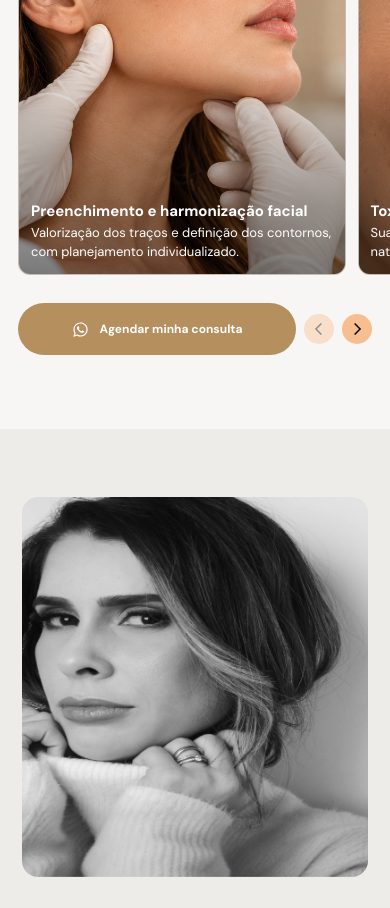
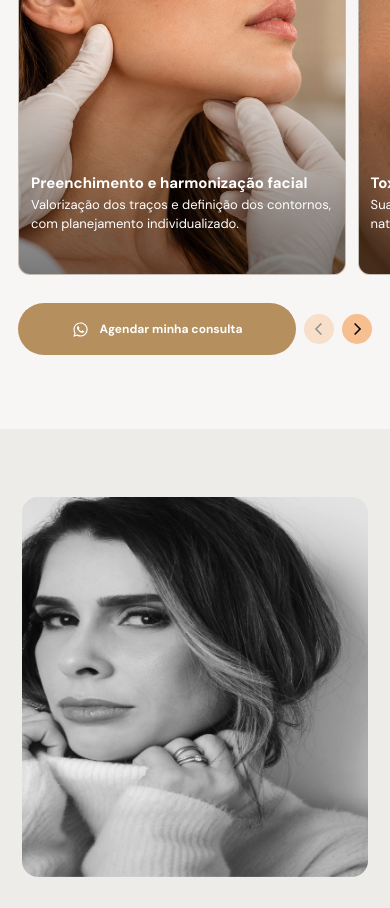
Before and after one commit to Anacruz-dermato/site, a React (Vite) app: page / in a window 390 px wide. Shown: the part 3700-4608 px from the top of the page. Built offline with nearby package versions, Linux system fonts and the light colour scheme; a web font is replaced by a local one.

Commit message:
Increase vertical padding in treatment cards

```diff
--- a/src/styles.css
+++ b/src/styles.css
@@ -115,7 +115,7 @@
 .treatments .treatment-card::after{content:"";position:absolute;inset:0;z-index:-0;background:linear-gradient(180deg,transparent 48%,rgba(0,0,0,.5) 100%);pointer-events:none;}
 .treatments .treatment-image{position:absolute;inset:0;z-index:-1;width:100%;height:100%;object-fit:cover;object-position:center;transition:transform 500ms var(--ease);}
 @media(hover:hover) and (pointer:fine){.treatments .treatment-card:hover .treatment-image{transform:scale(1.035);}}
-.treatments .treatment-info{position:relative;z-index:1;width:100%;min-height:0;padding:12px;color:#fff;}
+.treatments .treatment-info{position:relative;z-index:1;width:100%;min-height:0;padding:40px 12px;color:#fff;}
 .treatments .treatment-info h3{font-size:16px;line-height:1.2;margin:0 0 4px;font-weight:700;}
 .treatments .treatment-info p{font-size:14px;line-height:1.5;margin:0;color:#fff;}
 .treatment-actions{display:flex;align-items:center;justify-content:space-between;gap:20px;min-height:56px;}
@@ -131,7 +131,6 @@
  .treatments .section-support>p{font-size:16px;line-height:1.55;}
  .treatments .treatment-grid{width:calc(100% + 44px);margin:0 -22px 24px;padding:0 22px 2px;gap:12px;scroll-padding-inline-start:22px;}
  .treatments .treatment-card{flex:0 0 min(82vw,360px);height:auto;aspect-ratio:3/4;}
- .treatments .treatment-info{padding:12px;}
  .treatments .treatment-info h3{font-size:15px;}
  .treatments .treatment-info p{font-size:13px;line-height:1.45;}
  .treatment-actions{gap:12px;}
```
